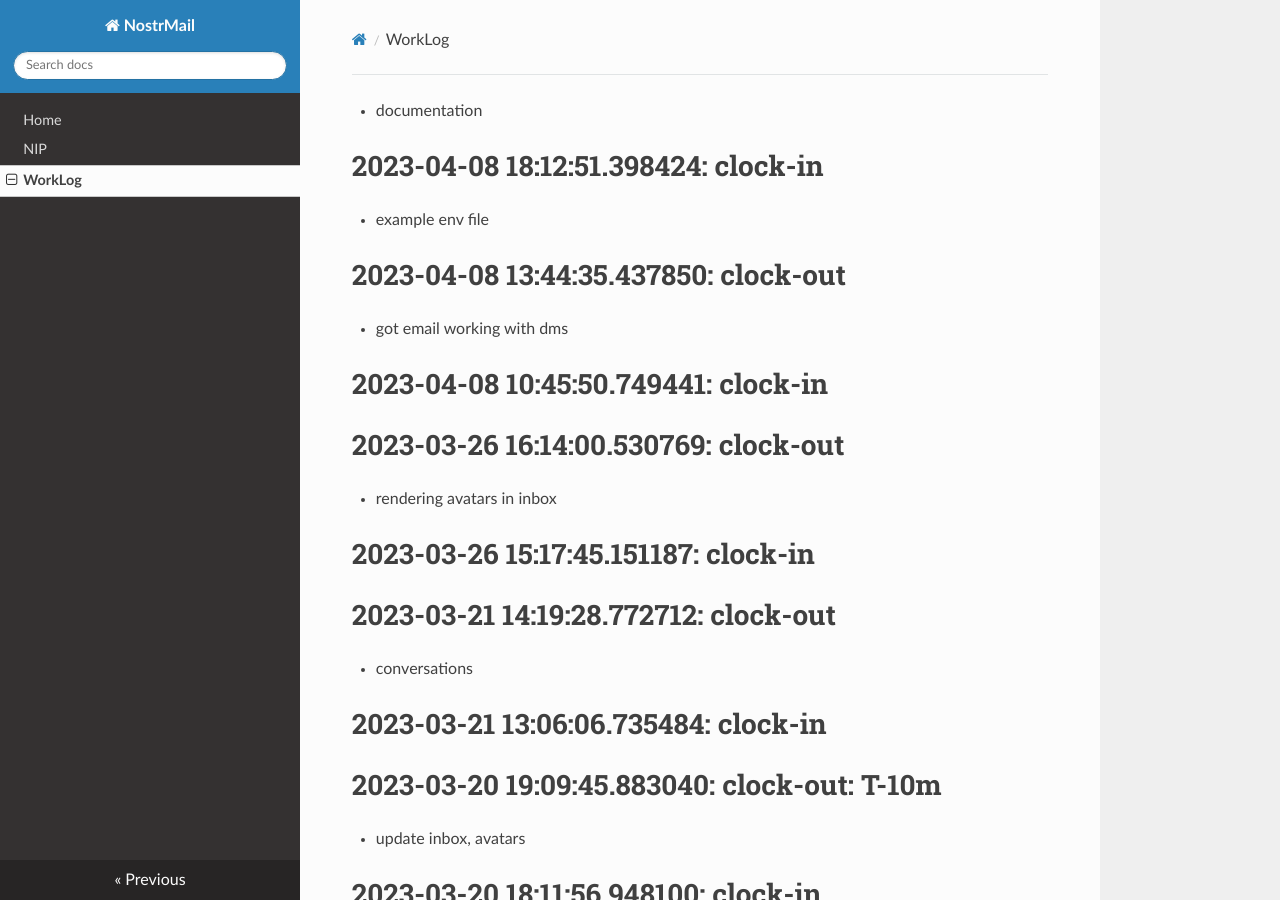
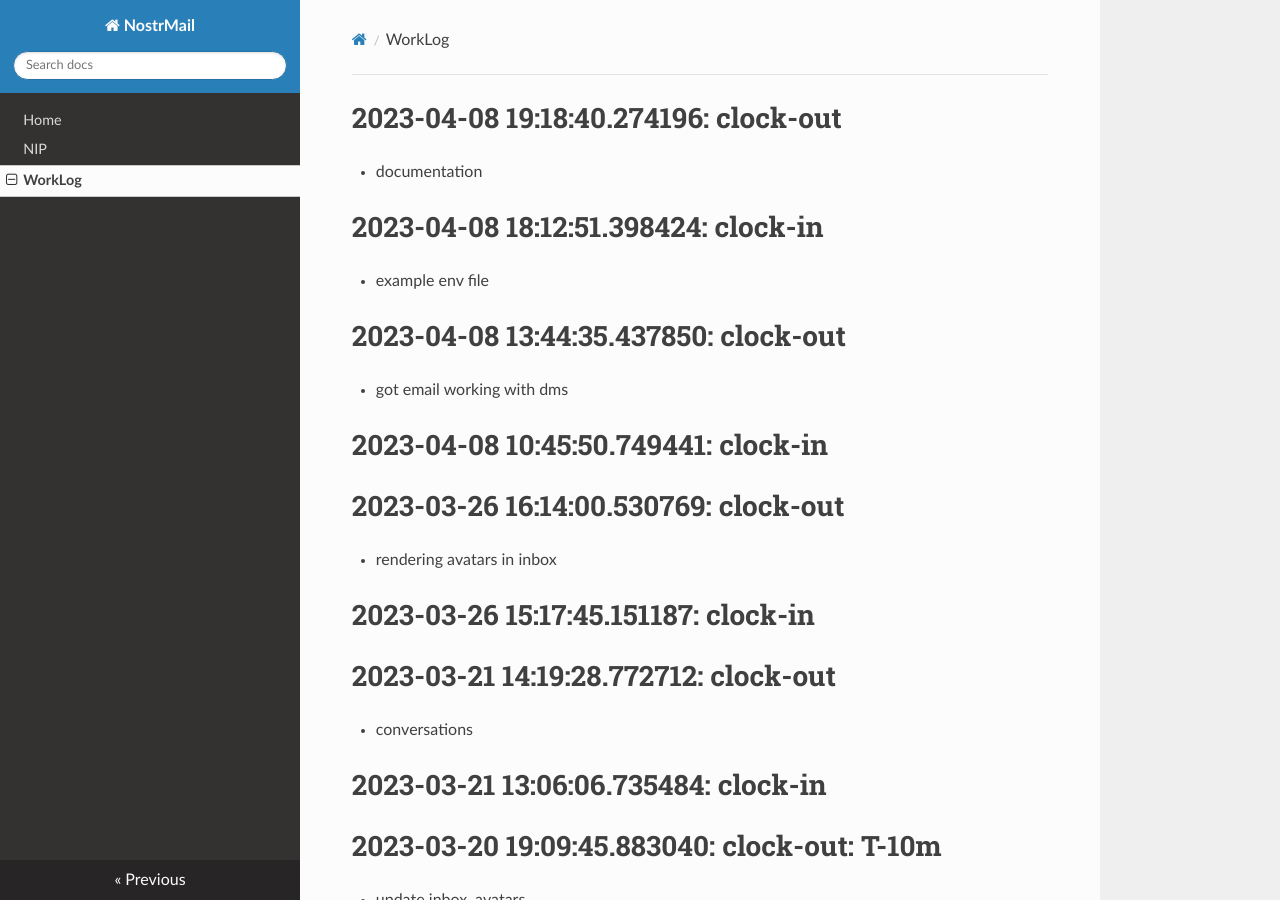
Before and after one commit to asherp/nostr-mail, an MkDocs documentation site: the page built from docs/WorkLog.md, in a window 1280 px wide and 900 px high. Built offline with MkDocs 1.6.1, drawn with Linux system fonts in a browser that asks for light colours; nearby versions of some CDN libraries.

Commit message:
clock-out

```diff
--- a/WorkLog.md
+++ b/WorkLog.md
@@ -1,3 +1,5 @@
+# 2023-04-08 19:18:40.274196: clock-out
+
 * documentation
 
 # 2023-04-08 18:12:51.398424: clock-in
```
